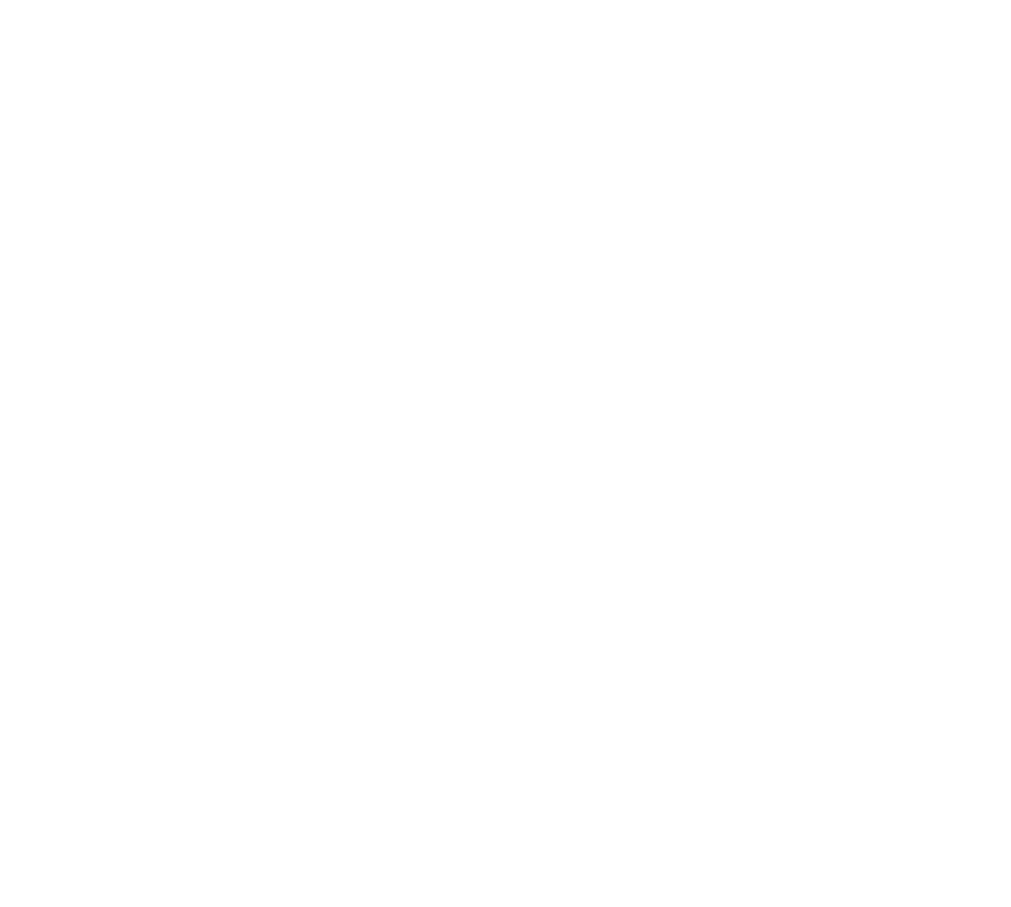
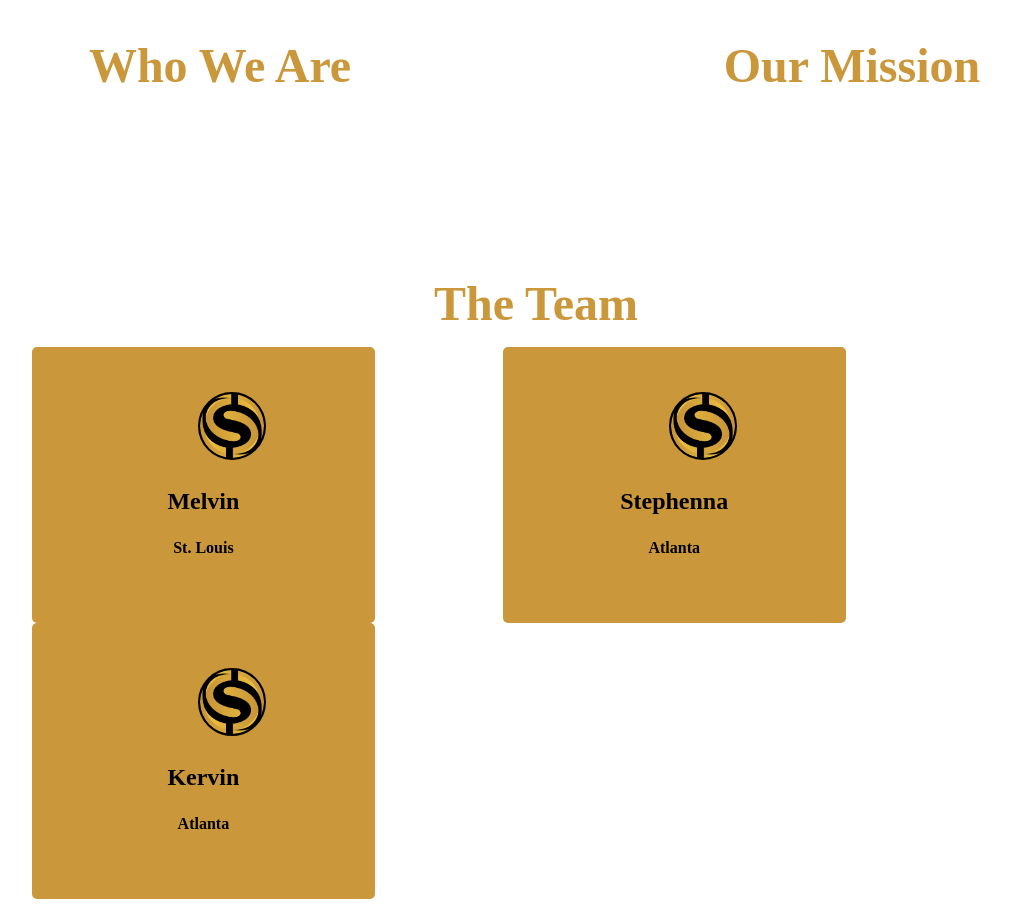
Before and after one commit to BlexiTek-LLC/SLE-Web-App, a Next.js app: page /about in a window 1280 px wide. Before the commit this address had no page. Shown: the part 540-1447 px from the top of the page, without its empty margins (104-1115 px from the left). Before the commit the page ends 800 px from the top, so only its background shows below. Built offline with nearby package versions, Linux system fonts and the light colour scheme.

Commit message:
Added content for about page

```diff
--- a/components/Utils/Navbar.js
+++ b/components/Utils/Navbar.js
@@ -36,7 +36,7 @@
             </li>
             <li>
               <a
-                href="/"
+                href="/about"
                 aria-label="Our product"
                 title="Our product"
                 class="font-medium tracking-wide text-gray-100 transition-colors duration-200 hover:text-teal-accent-400"
@@ -134,7 +134,7 @@
                       </li>
                       <li>
                         <a
-                          href="/"
+                          href="/about"
                           aria-label="Our product"
                           title="Our product"
                           class="font-medium tracking-wide text-gray-700 transition-colors duration-200 hover:text-deep-purple-accent-400"
--- /dev/null
+++ b/pages/about.js
@@ -0,0 +1,47 @@
+import React from 'react'
+
+import Navbar from '../components/Utils/Navbar'
+
+import styles from '../styles/About.module.css'
+
+function about()
+{
+  return (
+    <div className={styles.container}>
+        <Navbar />
+        <p className={styles.title}>Black Owned, NFT Community Combatting Student Loan Debt</p>
+        <div className={styles.row}>
+            <div className={styles.leftBox}>
+                <h2 className={styles.heading}>Who We Are</h2>
+                <p className={styles.words}>Innovators, Game Changers, New kids on the block</p>
+            </div>
+            <div className={styles.rightBox}>
+                <h2 className={styles.heading}>Our Mission</h2>
+                <p className={styles.words}>Work smart, while working hard. Using the latest technology to <br /> solve issues that
+                    plague our community, we gone have some fun with this.
+                </p>
+            </div>
+            <h2 className={styles.subtitle}>The Team</h2>
+            <div className={styles.tRow}>
+                <div className={styles.tColumn}>
+                    <img src='/assets/landingPage/bigSleLogo.png' className={styles.tAvatar}/>
+                    <h3 className={styles.name}>Melvin</h3>
+                    <h4 className={styles.location}>St. Louis</h4>
+                </div>
+                <div className={styles.tColumn}>
+                    <img src='/assets/landingPage/bigSleLogo.png' className={styles.tAvatar}/>
+                    <h3 className={styles.name}>Stephenna</h3>
+                    <h4 className={styles.location}>Atlanta</h4>
+                </div>
+                <div className={styles.tColumn}>
+                    <img src='/assets/landingPage/bigSleLogo.png' className={styles.tAvatar}/>
+                    <h3 className={styles.name}>Kervin</h3>
+                    <h4 className={styles.location}>Atlanta</h4>
+                </div>
+            </div>
+        </div>
+    </div>
+  )
+}
+
+export default about
--- a/styles/About.module.css
+++ b/styles/About.module.css
@@ -1,96 +1,122 @@
 
-
-.Row
+.leftBox, .rightBox
 {
-    display: flex;
-    margin-top: 100vh;
-    width: 100%;
+    float: left;
+    width: 50%;
 }
 
-.column
+.row:after
 {
-    flex: 50%;
-    margin-top: -55vh;
+    content: "";
+    display: table;
+    clear: both;
 }
 
-.column2
+.title
 {
-    flex: 50%;
-    margin-top: -75vh;
+    color: #ca973b;
+    text-align: center;
+    font-size: 2rem;
+    margin-top: 3vh;
 }
 
-.column2 h1
+.heading
+{
+    color: #ca973b;
+    text-align: center;
+    font-size: 3rem;
+    margin-top: 5vh;
+    font-weight: bold;
+}
+
+.words
 {
     color: white;
-    font-size: 6rem;
     text-align: center;
-    margin-left: -10vw;
-    line-height: 1;
-    margin-top: 6vh;
+    font-size: 1.2rem;
+    margin-top: 4vh;
 }
 
-.column2 p
+.rightBox
 {
-    color: white;
-    font-size: 1.9rem;
-    margin-left: -3vw;
-    margin-top: 2vh;
+    margin-bottom: 10vh;
 }
 
-.column2 button
+/* Team Section */
+.subtitle
+{
+    color: #ca973b;
+    font-size: 3rem;
+    text-align: center;
+    margin-bottom: 2vh;
+}
+.tAvatar
+{
+    width: 5vw;
+    background-color: black;
+    border-radius: 50px;
+    border: black 2px solid;
+    margin-left: 4.5vw;
+}
+
+.name
+{
+    font-size: 1.5rem;
+    font-weight: bold;
+}
+
+.tColumn
 {
     background-color: #ca973b;
-    font-size: 3rem;
-    color: white;
-    padding: 20px;
+    padding: 45px;
     border-radius: 5px;
-    margin-top: 10vh;
+    text-align: center;
+    float: left;
+    width: 20%;
     margin-left: 10vw;
 }
 
-.column2 span
+.tRow::after
 {
-    color: #ca973b;
+    content: "";
+    display: table;
+    clear: both;
 }
 
-.logo
-{
-    width: 30vw;
-    height: 50vh;
-    margin-top: -15vh;
-    margin-left: 4vw;
-}
 
 @media screen and (max-width: 479px)
 {
-    .column
+    .leftBox, .rightBox
     {
-        display: none;
+        width: 100%;
     }
 
-    .Row
+    .tColumn
     {
-        margin-top: 110vh;
+        width: 50%;
+        margin-left: 25vw;
+        margin-bottom: 2vh;
     }
 
-    .column2 h1
+    .tRow
     {
-        font-size: 2.5rem;
-        text-align: center;
-        margin-left: 1vw;
+        margin-bottom: 10vh;
     }
 
-    .column2 p
+    .tAvatar
     {
-        font-size: 1.42rem;
-        text-align: center;
-        margin-left: 1vw;
+        width: 15vw;
+        margin-left: 6vw;
     }
 
-    .column2 button
+    .title
     {
-        margin-left: 25vw;
-        font-size: 2rem;
+        font-size: 1.5rem;
+    }
+
+    .words
+    {
+        font-size: 0.7rem;
     }
 }
 
```
